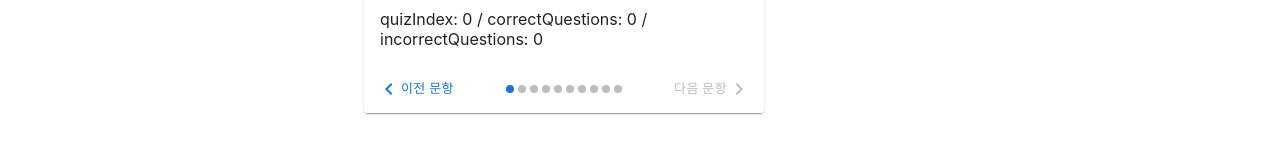
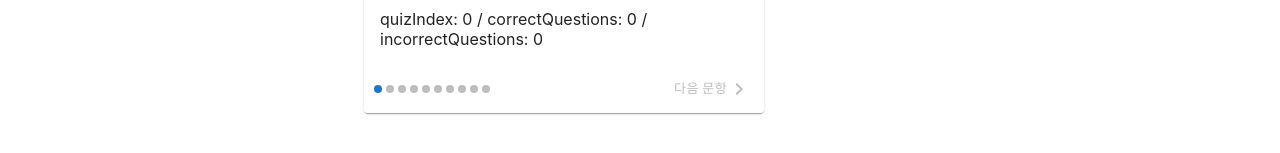
Before and after one commit to heptacode/trivia-quiz, a React (Vite) app: page /quiz in a window 1280 px wide. Shown: the part 383-536 px from the top of the page. Built offline with nearby package versions, Linux system fonts and the light colour scheme; what simple-zustand-devtools would draw is missing.

Commit message:
Update Quiz Hooks

```diff
--- a/src/hooks/useQuiz.ts
+++ b/src/hooks/useQuiz.ts
@@ -8,6 +8,8 @@ export default function useQuiz() {
   const [question, setQuestion] = useState<string>('');
   const [choice, setChoice] = useState<string>('');
   const [choices, setChoices] = useState<Choice[]>([]);
+  const [isCorrectSnackbarOpen, setIsCorrectSnackbarOpen] = useState<boolean>(false);
+  const [isIncorrectSnackbarOpen, setIsIncorrectSnackbarOpen] = useState<boolean>(false);
   const { correctQuestions, setCorrectQuestions, incorrectQuestions, setIncorrectQuestions } =
     useGlobalStore();
 
@@ -32,8 +34,10 @@ export default function useQuiz() {
 
     if (isAnswer) {
       setCorrectQuestions(correctQuestions + 1);
+      setIsCorrectSnackbarOpen(true);
     } else {
       setIncorrectQuestions(incorrectQuestions + 1);
+      setIsIncorrectSnackbarOpen(true);
     }
 
     setChoice('');
@@ -41,5 +45,25 @@ export default function useQuiz() {
     setQuizIndex(quizIndex + 1);
   }
 
-  return { quizIndex, question, choice, setChoice, choices, submit };
+  function closeSnackbar(event?: any, reason?: any) {
+    if (reason === 'clickaway') {
+      return;
+    }
+
+    setIsCorrectSnackbarOpen(false);
+    setIsIncorrectSnackbarOpen(false);
+  }
+
+  return {
+    quizIndex,
+    quizLength: getQuiz.results.length,
+    question,
+    choice,
+    setChoice,
+    choices,
+    submit,
+    isCorrectSnackbarOpen,
+    isIncorrectSnackbarOpen,
+    closeSnackbar,
+  };
 }
--- a/src/views/Quiz.tsx
+++ b/src/views/Quiz.tsx
@@ -1,8 +1,9 @@
 import useQuiz from '@/hooks/useQuiz';
 import { useGlobalStore } from '@/store/useGlobalStore';
 import { Choice } from '@/types';
-import { KeyboardArrowLeft, KeyboardArrowRight } from '@mui/icons-material';
+import { Check, KeyboardArrowRight } from '@mui/icons-material';
 import {
+  Alert,
   Button,
   Card,
   CardContent,
@@ -11,16 +12,28 @@ import {
   MobileStepper,
   Radio,
   RadioGroup,
+  Snackbar,
 } from '@mui/material';
 
 export default function Quiz() {
-  const { quizIndex, question, choice, setChoice, choices, submit } = useQuiz();
-  const { correctQuestions, setCorrectQuestions, incorrectQuestions, setIncorrectQuestions } =
-    useGlobalStore();
+  const {
+    quizIndex,
+    quizLength,
+    question,
+    choice,
+    setChoice,
+    choices,
+    submit,
+    isCorrectSnackbarOpen,
+    isIncorrectSnackbarOpen,
+    closeSnackbar,
+  } = useQuiz();
+  const { correctQuestions, incorrectQuestions } = useGlobalStore();
 
   return (
+    <>
       <Card sx={{ maxWidth: 400, mt: 10 }}>
-      <CardHeader title={question} />
+        <CardHeader title={<div dangerouslySetInnerHTML={{ __html: question }}></div>} />
         <CardContent>
           <RadioGroup name="radio-buttons-group" onChange={event => setChoice(event.target.value)}>
             {choices.map((choice: Choice, index: number) => {
@@ -38,22 +51,35 @@ export default function Quiz() {
           {incorrectQuestions}
         </CardContent>
         <MobileStepper
-        steps={10}
+          steps={quizLength}
           position="static"
           activeStep={quizIndex}
-        backButton={
-          <Button size="small">
-            <KeyboardArrowLeft />
-            이전 문항
-          </Button>
-        }
+          backButton={<></>}
           nextButton={
             <Button size="small" onClick={submit} disabled={!choice}>
-            다음 문항
-            <KeyboardArrowRight />
+              {quizIndex < quizLength - 1 ? (
+                <>
+                  다음 문항 <KeyboardArrowRight />
+                </>
+              ) : (
+                <>
+                  제출 <Check />
+                </>
+              )}
             </Button>
           }
         />
       </Card>
+      <Snackbar open={isCorrectSnackbarOpen} autoHideDuration={6000} onClose={closeSnackbar}>
+        <Alert onClose={closeSnackbar} severity="success" sx={{ width: '100%' }}>
+          맞았습니다!!
+        </Alert>
+      </Snackbar>
+      <Snackbar open={isIncorrectSnackbarOpen} autoHideDuration={6000} onClose={closeSnackbar}>
+        <Alert onClose={closeSnackbar} severity="error" sx={{ width: '100%' }}>
+          틀렸습니다
+        </Alert>
+      </Snackbar>
+    </>
   );
 }
```
Lines whose indentation alone changed are shown as unchanged.
